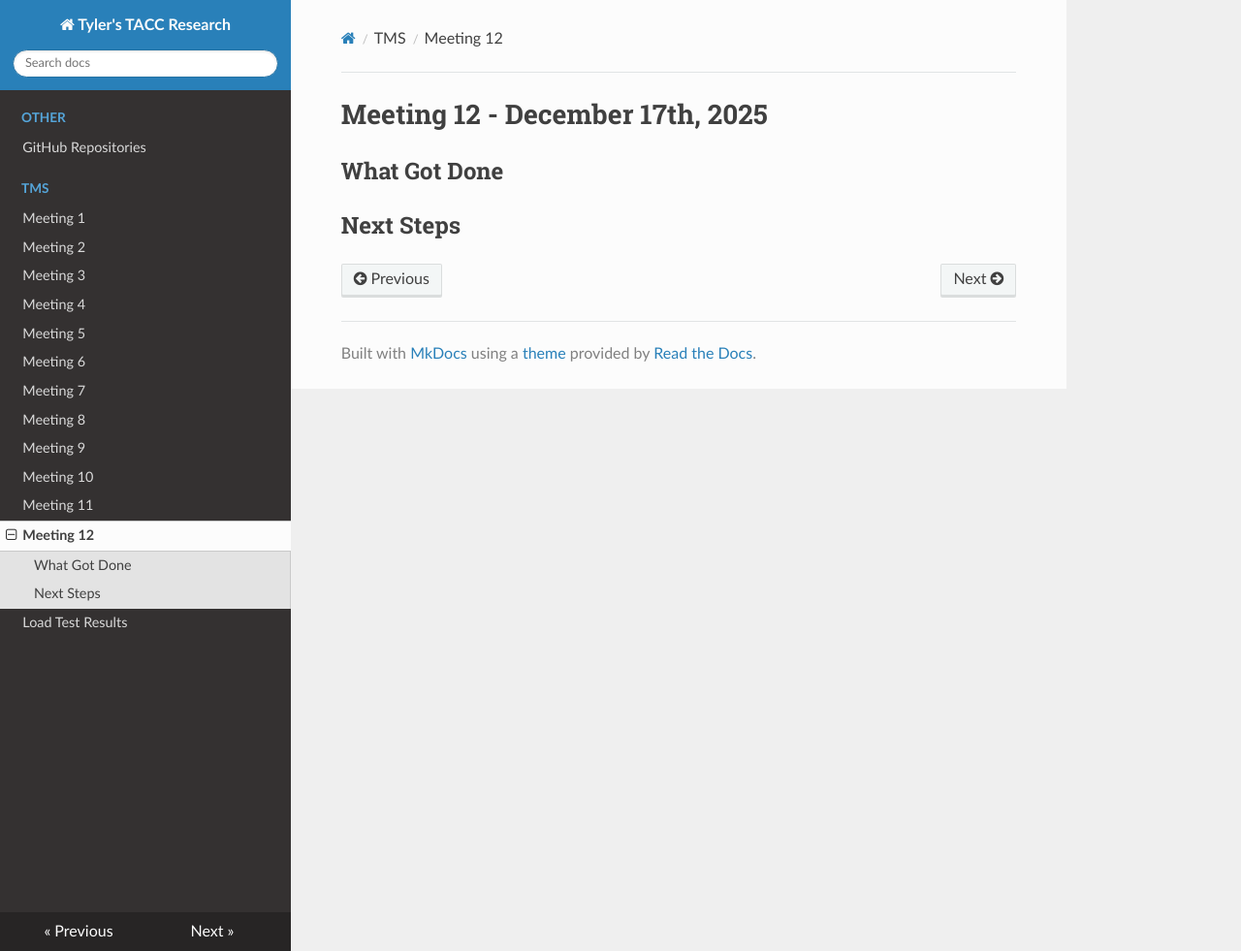
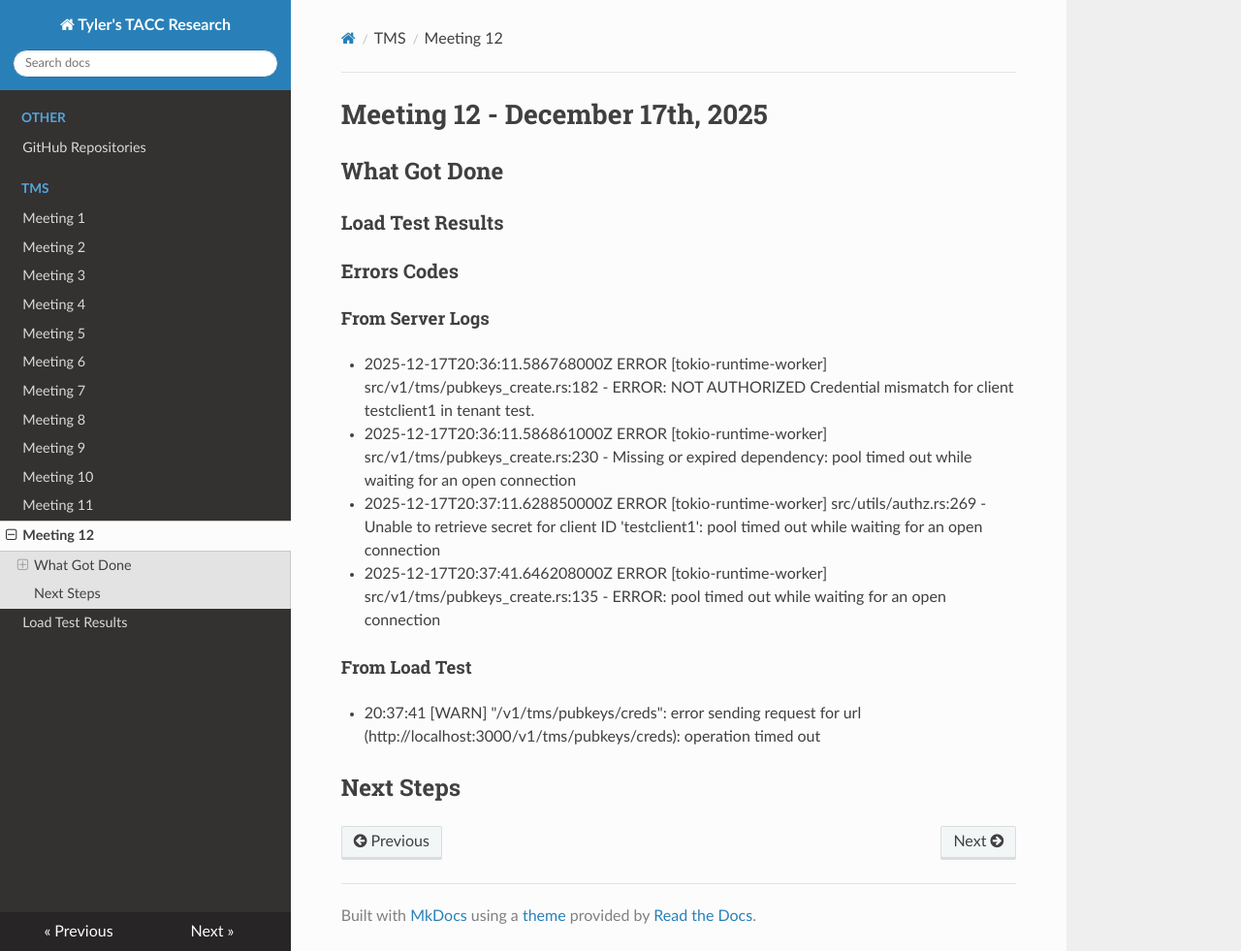
Before and after one commit to tyler0852/tylers-tacc-research, an MkDocs documentation site: the page built from docs/tms/meeting-12.md, in a window 1280 px wide and 981 px high. Shown: the whole window at 97% size. Built offline with MkDocs 1.6.1, drawn with Linux system fonts in a browser that asks for light colours; nearby versions of some CDN libraries.

Commit message:
Add load test results and error codes to meeting notes

```diff
--- a/docs/tms/meeting-12.md
+++ b/docs/tms/meeting-12.md
@@ -2,4 +2,17 @@
 
 ## What Got Done
 
+### Load Test Results
+
+### Errors Codes
+
+#### From Server Logs
+- 2025-12-17T20:36:11.586768000Z ERROR [tokio-runtime-worker] src/v1/tms/pubkeys_create.rs:182 - ERROR: NOT AUTHORIZED Credential mismatch for client testclient1 in tenant test.
+- 2025-12-17T20:36:11.586861000Z ERROR [tokio-runtime-worker] src/v1/tms/pubkeys_create.rs:230 - Missing or expired dependency: pool timed out while waiting for an open connection
+- 2025-12-17T20:37:11.628850000Z ERROR [tokio-runtime-worker] src/utils/authz.rs:269 - Unable to retrieve secret for client ID 'testclient1': pool timed out while waiting for an open connection
+- 2025-12-17T20:37:41.646208000Z ERROR [tokio-runtime-worker] src/v1/tms/pubkeys_create.rs:135 - ERROR: pool timed out while waiting for an open connection
+
+#### From Load Test
+- 20:37:41 [WARN] "/v1/tms/pubkeys/creds": error sending request for url (http://localhost:3000/v1/tms/pubkeys/creds): operation timed out
+
 ## Next Steps
```
